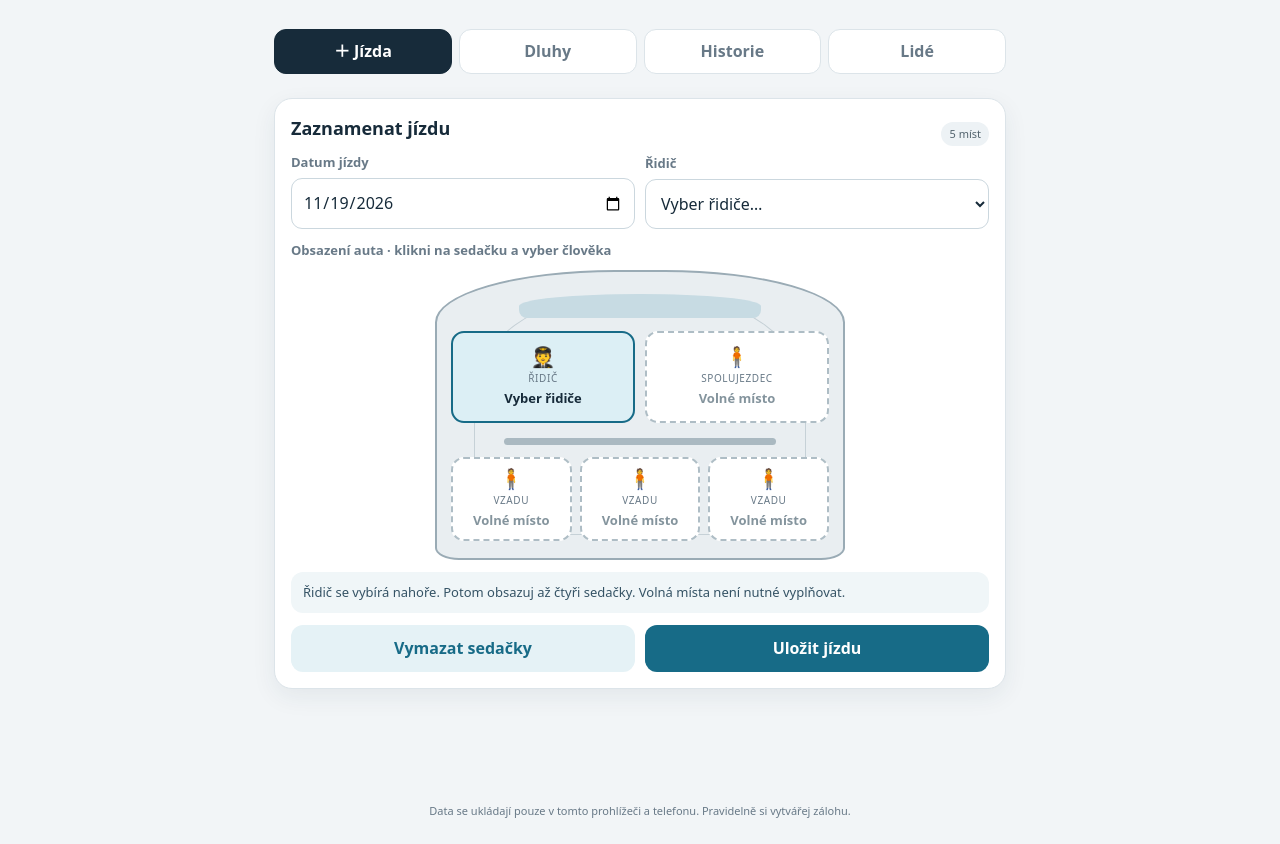
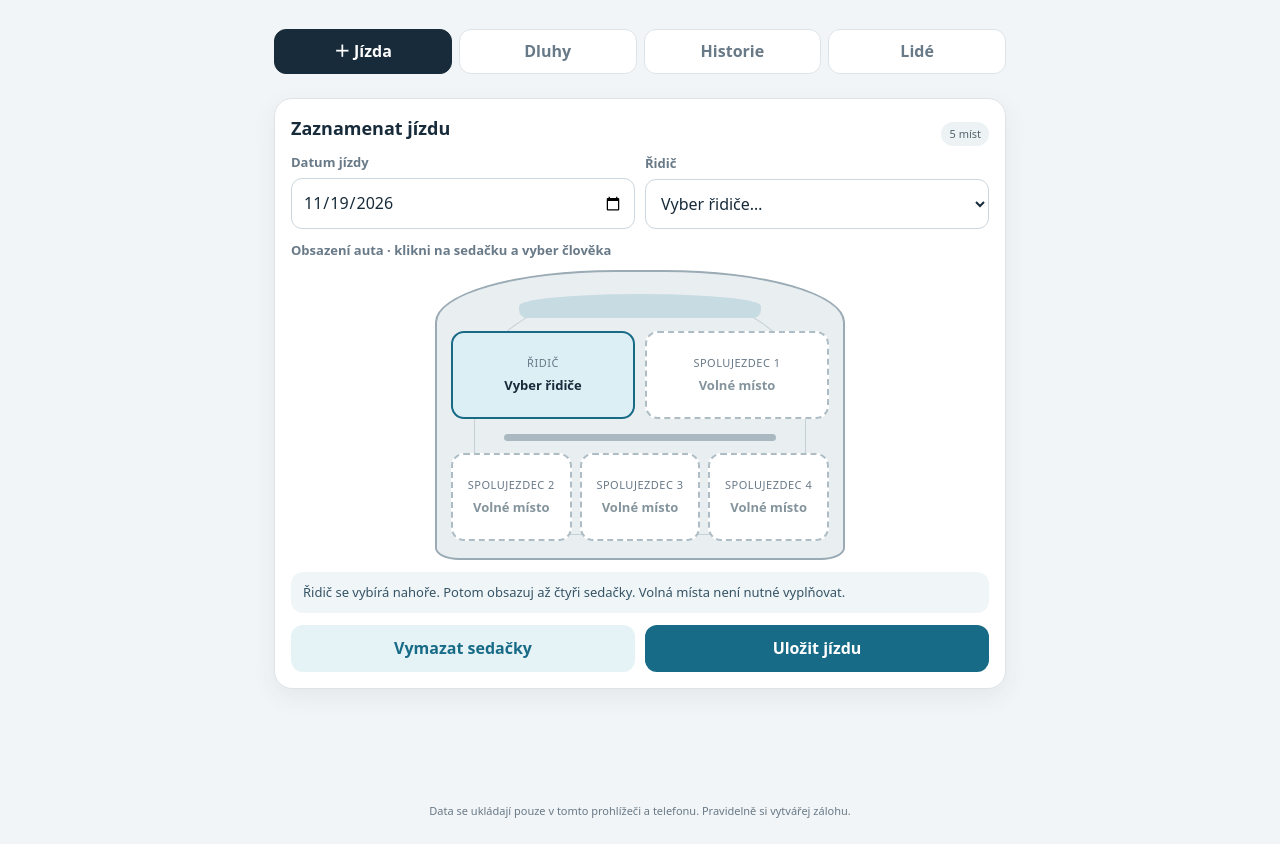
Before and after one commit to SubMarineCleaner/spolujizda, a plain HTML site: page index.html in a window 1280 px wide. Shown: the part 100-944 px from the top of the page. Drawn offline with Linux system fonts and the light colour scheme.

Commit message:
Add files via upload

```diff
--- a/index.html
+++ b/index.html
@@ -30,12 +30,11 @@ button{font:inherit;cursor:pointer}
 .car:before{content:"";position:absolute;inset:8% 9%;border:1px solid #c6d1d7;border-radius:42% 42% 18px 18px;pointer-events:none}
 .wind{height:24px;background:#c7dbe3;border-radius:50% 50% 8px 8px;margin:0 18% 13px;position:relative}
 .seats{display:grid;grid-template-columns:repeat(2,minmax(0,1fr));gap:10px;position:relative}
-.seat{border:2px solid #aebdc5;background:#fff;border-radius:13px;min-height:84px;padding:9px 5px;text-align:center;color:var(--ink);display:flex;flex-direction:column;justify-content:center;align-items:center;gap:4px}
-.seat .person{font-size:13px;font-weight:750;overflow-wrap:anywhere}.seat .role{font-size:10px;text-transform:uppercase;letter-spacing:.6px;color:var(--muted)}
+.seat{border:2px solid #aebdc5;background:#fff;border-radius:13px;min-height:88px;padding:10px 5px;text-align:center;color:var(--ink);display:flex;flex-direction:column;justify-content:center;align-items:center;gap:5px}
+.seat .person{font-size:13px;font-weight:750;overflow-wrap:anywhere}.seat .role{font-size:11px;text-transform:uppercase;letter-spacing:.5px;color:var(--muted)}
 .seat.driver{border-color:#176b87;background:#dceff5}.seat.selected{border-color:#176b87;background:#e5f2f6}
-.seat.empty{border-style:dashed;color:#84949d}.seat .emoji{font-size:20px;line-height:1}
+.seat.empty{border-style:dashed;color:#84949d}
 .rear{display:grid;grid-template-columns:repeat(3,minmax(0,1fr));gap:8px;margin-top:12px;position:relative}
-.rear .seat{min-height:76px}
 .dash{height:7px;background:#aab9c1;border-radius:8px;margin:15px 14% 8px;position:relative}
 select.person-select{margin-top:5px;font-size:14px}
 .notice{background:#f0f6f8;border-radius:12px;padding:11px 12px;font-size:13px;color:#355365}
@@ -46,7 +45,7 @@ select.person-select{margin-top:5px;font-size:14px}
 .actions{display:flex;gap:7px;margin-top:10px}.actions button{flex:1}
 .hidden{display:none!important}
 footer{max-width:760px;margin:auto;padding:0 14px 25px;color:var(--muted);font-size:11px;text-align:center}
-@media(min-width:600px){main{padding-top:22px}.seat{min-height:92px}.rear .seat{min-height:84px}}
+@media(min-width:600px){main{padding-top:22px}}
 </style>
 </head>
 <body>
@@ -71,14 +70,14 @@ footer{max-width:760px;margin:auto;padding:0 14px 25px;color:var(--muted);font-s
 <div class="car">
 <div class="wind"></div>
 <div class="seats">
-<button class="seat driver" id="driverSeat" type="button"><span class="emoji">🧑‍✈️</span><span class="role">Řidič</span><span class="person" id="driverName">Vyber řidiče</span></button>
-<button class="seat empty" id="seat0" type="button"><span class="emoji">🧍</span><span class="role">Spolujezdec</span><span class="person">Volné místo</span></button>
+<button class="seat driver" id="driverSeat" type="button"><span class="role">Řidič</span><span class="person" id="driverName">Vyber řidiče</span></button>
+<button class="seat empty" id="seat0" type="button"><span class="role">Spolujezdec 1</span><span class="person">Volné místo</span></button>
 </div>
 <div class="dash"></div>
 <div class="rear">
-<button class="seat empty" id="seat1" type="button"><span class="emoji">🧍</span><span class="role">Vzadu</span><span class="person">Volné</span></button>
-<button class="seat empty" id="seat2" type="button"><span class="emoji">🧍</span><span class="role">Vzadu</span><span class="person">Volné</span></button>
-<button class="seat empty" id="seat3" type="button"><span class="emoji">🧍</span><span class="role">Vzadu</span><span class="person">Volné</span></button>
+<button class="seat empty" id="seat1" type="button"><span class="role">Spolujezdec 2</span><span class="person">Volné místo</span></button>
+<button class="seat empty" id="seat2" type="button"><span class="role">Spolujezdec 3</span><span class="person">Volné místo</span></button>
+<button class="seat empty" id="seat3" type="button"><span class="role">Spolujezdec 4</span><span class="person">Volné místo</span></button>
 </div>
 </div>
 <div class="spacer"></div>
@@ -142,7 +141,7 @@ function fillSelects(){
 function renderCar(){
  let driverId=document.getElementById('driver').value;
  document.getElementById('driverName').textContent=driverId?name(driverId):'Vyber řidiče';
- seatIds.forEach((id,i)=>{let el=document.getElementById('seat'+i);if(id){el.className='seat selected';el.innerHTML=`<span class="emoji">🧍</span><span class="role">${i===0?'Vpředu':'Vzadu'}</span><span class="person">${escapeHtml(name(id))}</span>`}else{el.className='seat empty';el.innerHTML=`<span class="emoji">🧍</span><span class="role">${i===0?'Spolujezdec':'Vzadu'}</span><span class="person">Volné místo</span>`}});
+ seatIds.forEach((id,i)=>{let el=document.getElementById('seat'+i);let label='Spolujezdec '+(i+1);if(id){el.className='seat selected';el.innerHTML=`<span class="role">${label}</span><span class="person">${escapeHtml(name(id))}</span>`}else{el.className='seat empty';el.innerHTML=`<span class="role">${label}</span><span class="person">Volné místo</span>`}});
 }
 document.getElementById('driver').addEventListener('change',()=>{let d=document.getElementById('driver').value;seatIds=seatIds.map(id=>id===d?null:id);renderCar()});
 for(let i=0;i<4;i++)document.getElementById('seat'+i).addEventListener('click',()=>openSeat(i));
```
